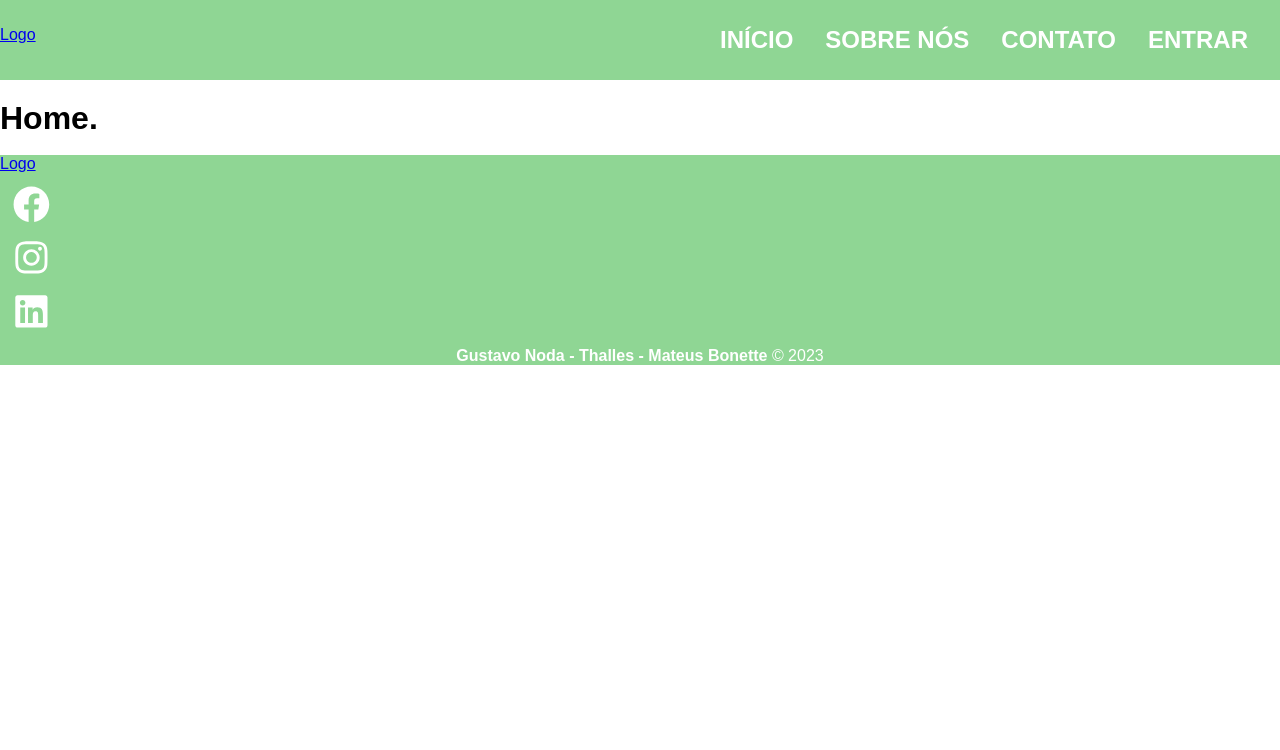
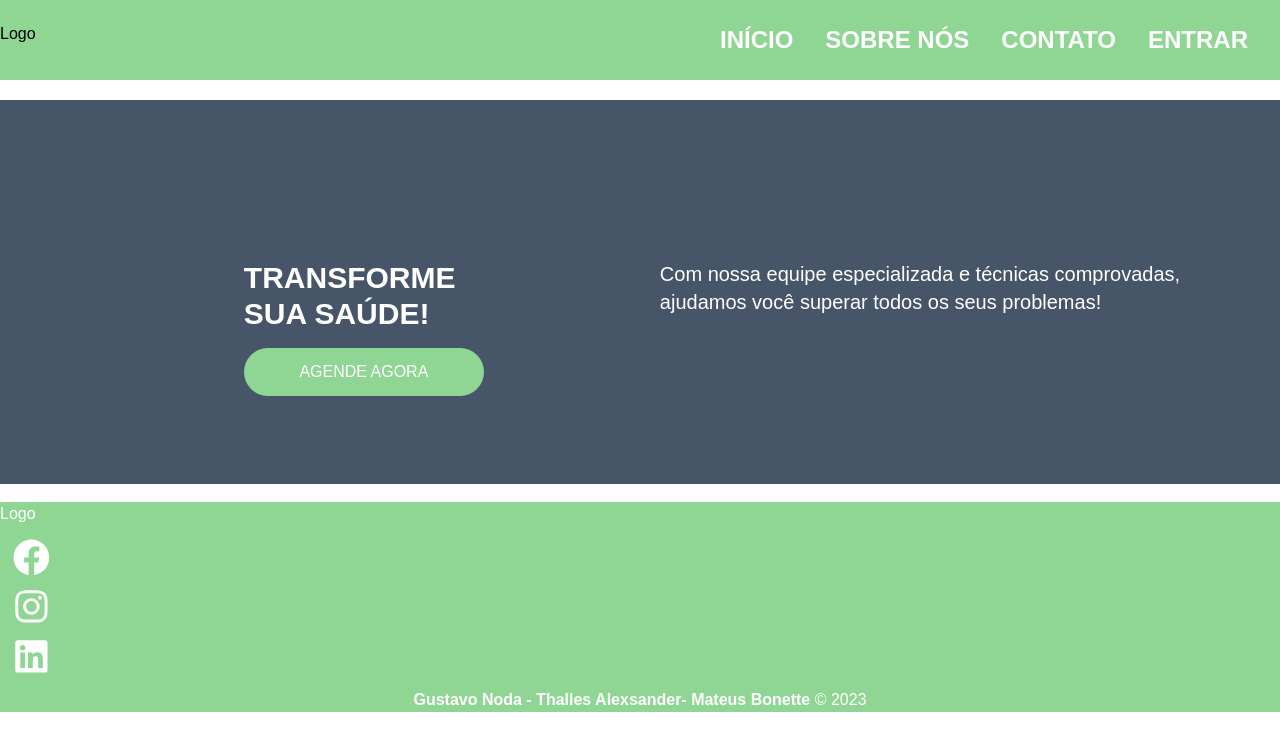
Before and after one commit to mateus-bonette00/ProjetoWeb_ClinicaMedica, a React (Create React App) app: page / in a window 1280 px wide. Shown: the top 750 px of the page. Built offline with nearby package versions, Linux system fonts and the light colour scheme.

Commit message:
editando página principal

```diff
--- /dev/null
+++ b/src/components/MainPage.jsx
@@ -0,0 +1,22 @@
+import React from "react";
+
+function MainPage() {
+  return (
+    <section className="bg-slate-600 flex flex-row w-screen h-96 justify-center">
+      <div className=" mt-40 ml-36">
+        <h1 className="text-white font-bold text-3xl">TRANSFORME <br></br>SUA SAÚDE!</h1>
+        <button className="bg-greeny w-60 h-12 rounded-full mt-4 hover:bg-black text-white">
+          AGENDE AGORA
+        </button>
+      </div>
+      <div className="">
+        <h2 className="text-white mt-40 ml-44 text-xl ">
+          Com nossa equipe especializada e técnicas comprovadas,<br></br>
+          ajudamos você superar todos os seus problemas!
+        </h2>
+      </div>
+    </section>
+  );
+}
+
+export default MainPage;
--- a/src/components/containers/Footer.js
+++ b/src/components/containers/Footer.js
@@ -23,7 +23,7 @@ function Footer(){
                 </li>
             </ul>
             <p className={styles.copy_right}>
-                <span>Gustavo Noda - Thalles - Mateus Bonette</span> &copy; 2023
+                <span>Gustavo Noda - Thalles Alexsander- Mateus Bonette</span> &copy; 2023
             </p>
         </footer>
   )
--- a/src/components/pages/Home.js
+++ b/src/components/pages/Home.js
@@ -1,5 +1,11 @@
+import MainPage from "../MainPage"
+
 function Home (){
-    return <h1>Home.</h1>
+    return (
+        <div>
+            <MainPage/>
+        </div>
+    )
 }
 
 export default Home
--- a/src/index.css
+++ b/src/index.css
@@ -1,6 +1,6 @@
-/* @import 'tailwindcss/base';
+@import 'tailwindcss/base';
 @import 'tailwindcss/components';
-@import 'tailwindcss/utilities'; */
+@import 'tailwindcss/utilities';
 
 *{
   padding: 0;
```
Also changed, not shown: public/img/imageHome.png (added), public/img/logo_navbar.png (renamed from src/components/img/logo_navbar.png).
